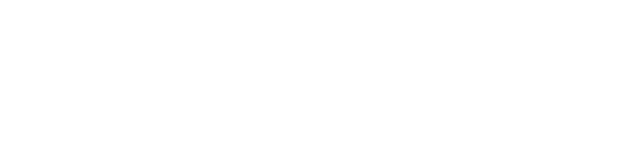
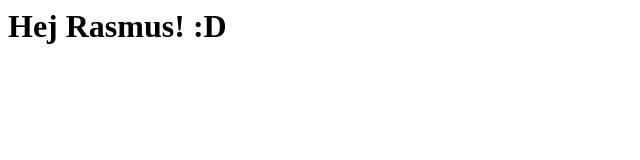
Before and after one commit to boomse/test, a plain HTML site: page index.html in a window 1280 px wide. Shown: the whole page, without its empty margins (0-640 px from the left). Drawn offline with Linux system fonts and the light colour scheme.

Commit message:
Update index.html

```diff
--- a/index.html
+++ b/index.html
@@ -2,5 +2,8 @@
 <header>
 </header>
 <body>
+
+  <h1>Hej Rasmus! :D </h1>
+
 </body>
 </html>
```
